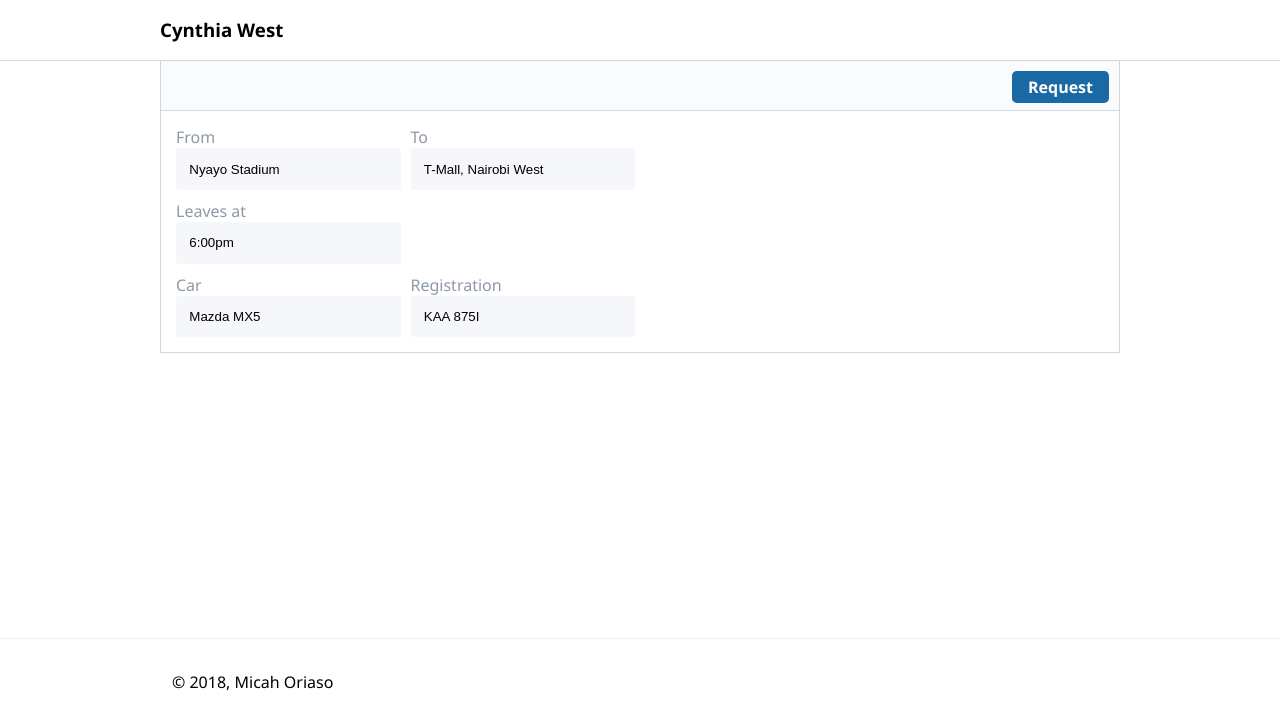
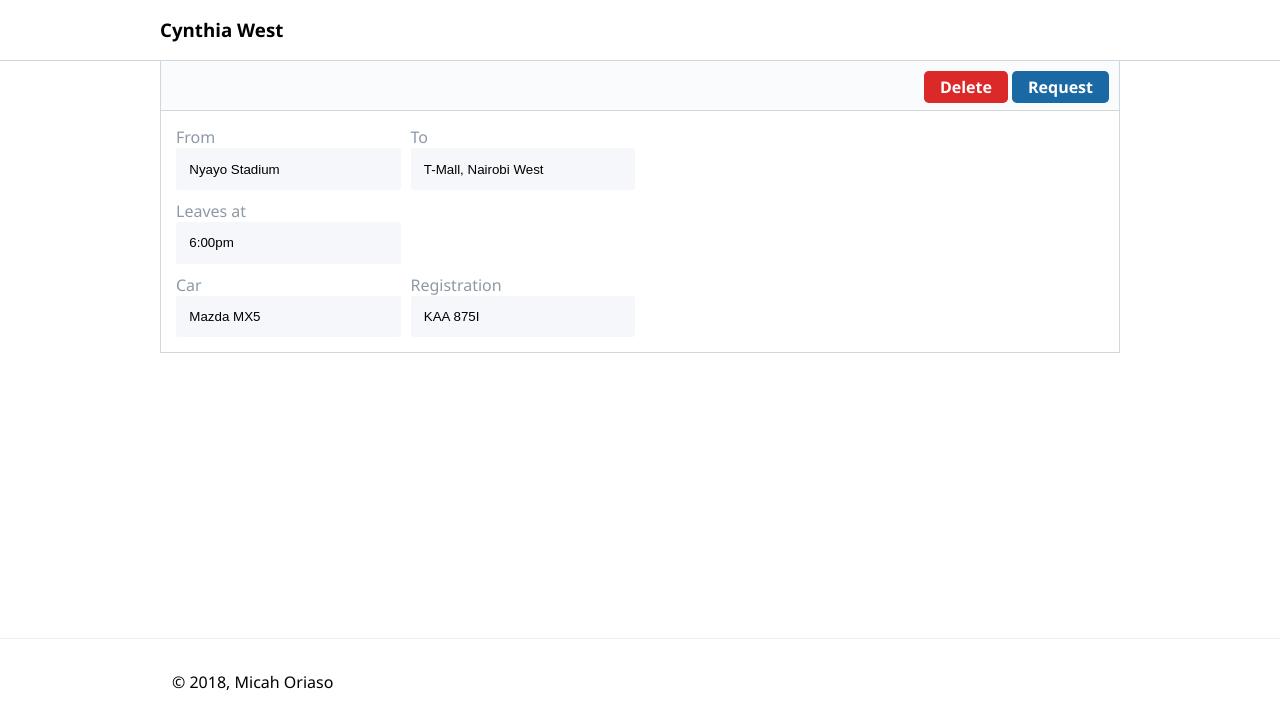
Before and after one commit to micahoriaso/Ride-My-Way, a plain HTML site: page offer-detail.html in a window 1280 px wide. Shown: the part 76-801 px from the top of the page. Drawn offline with Linux system fonts and the light colour scheme.

Commit message:
Add delete button

```diff
--- a/offer-detail.html
+++ b/offer-detail.html
@@ -44,6 +44,7 @@
         <div class="container">
             <div class="form-header">
                     <a href="ride-offers.html" class="primary button pull-right">Request</a>
+                    <a href="ride-offers.html" class="red button pull-right">Delete</a>
             </div>
             <div class="segment fluid">
                 <form id="signup" action="#" method="post">
```
